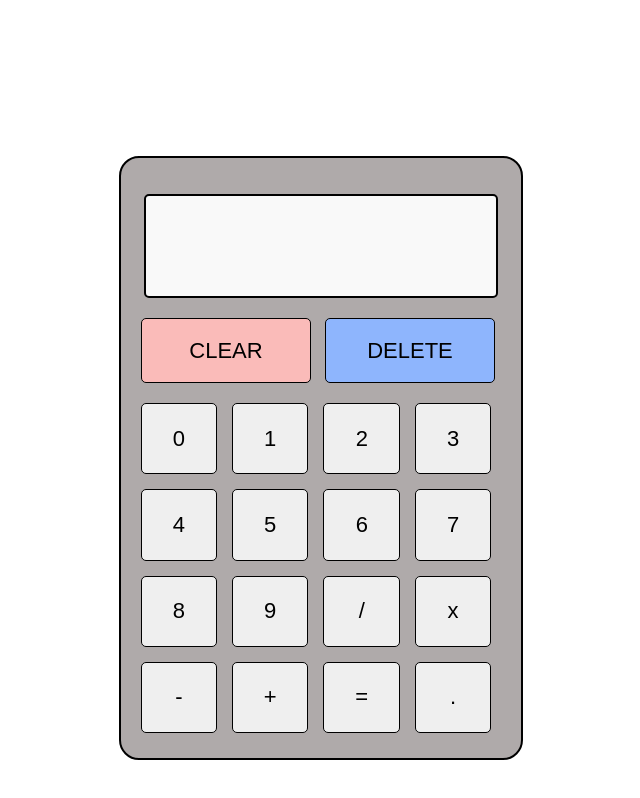
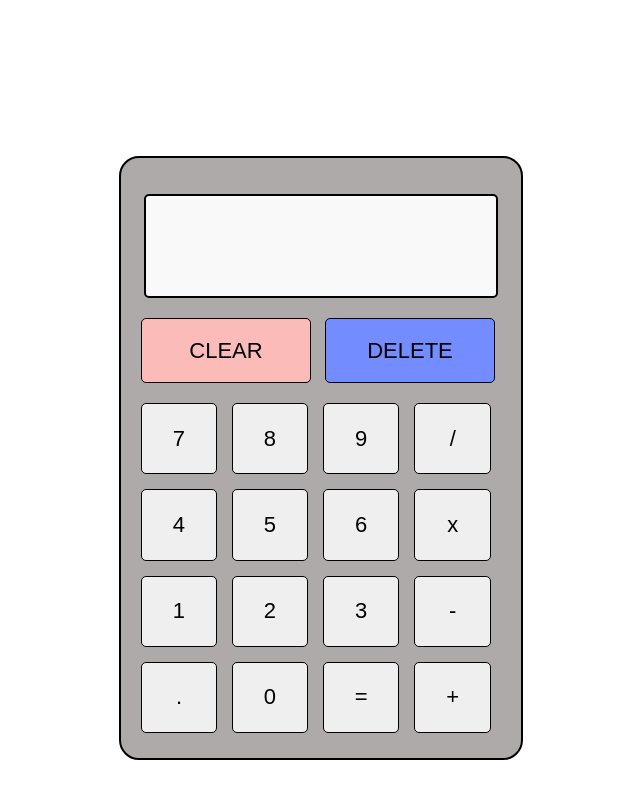
Before and after one commit to LeooR22/Calculator, a plain HTML site: page index.html in a window 1280 px wide. Shown: the whole page, without its empty margins (319-959 px from the left). Drawn offline with Linux system fonts and the light colour scheme.

Commit message:
90% complete of css

```diff
--- a/index.html
+++ b/index.html
@@ -15,26 +15,28 @@
           </div>
           <div class="buttons-main">
               <div class="buttons-set1">
-                  <button id="clear">CLEAR</button>
-                  <button id="delete">DELETE</button>
+                  <button class="especialButtons" id="clear">CLEAR</button>
+                  <button class="especialButtons" id="delete">DELETE</button>
               </div>
               <div class="buttons-set2">
-                  <button class="numbers" id="">0</button>
-                  <button class="numbers" id="">1</button>
-                  <button class="numbers" id="">2</button>
-                  <button class="numbers" id="">3</button>
-                  <button class="numbers" id="">4</button>
-                  <button class="numbers" id="">5</button>
-                  <button class="numbers" id="">6</button>
-                  <button class="numbers" id="">7</button>
-                  <button class="numbers" id="">8</button>
-                  <button class="numbers" id="">9</button>
+                  <button class="numbers" id="n7">7</button>
+                  <button class="numbers" id="n8">8</button>
+                  <button class="numbers" id="n9">9</button>
                   <button class="numbers" id="">/</button>
+                  <button class="numbers" id="n4">4</button>
+                  <button class="numbers" id="n5">5</button>
+                  <button class="numbers" id="n6">6</button>
                   <button class="numbers" id="">x</button>
+                  <button class="numbers" id="n1">1</button>
+                  <button class="numbers" id="n2">2</button>
+                  <button class="numbers" id="n3">3</button>
                   <button class="numbers" id="">-</button>
+                  <button class="numbers" id="">.</button>
+                  <button class="numbers" id="n0">0</button>
+                  <button class="numbers" id="">=</button>
                   <button class="numbers" id="">+</button>
-                  <button class="numbers" id="">=</button>
-                  <button class="numbers" id="">.</button>
+
+
               </div>
           </div>
     </div>
--- a/style.css
+++ b/style.css
@@ -53,7 +53,7 @@
     font-size: 22px;
     width: 170px;
     height: 65px;
-    background-color: rgb(142, 181, 253);
+    background-color: rgb(115, 140, 255);
 }
 
 .buttons-set2{
@@ -72,3 +72,31 @@
     border: 1px black solid;
     border-radius: 5px;
 }
+
+.numbers:hover{
+    background-color: rgb(194, 191, 191);
+}
+
+
+.numbers:active{
+    transform: scale(1.05);
+    box-shadow: 3px 3px 3px black;
+}
+
+#clear:hover{
+    background-color: rgb(233, 171, 169);;
+}
+
+#clear:active{
+    transform: scale(1.05);
+    box-shadow: 3px 3px 3px black;
+}
+
+#delete:hover{
+    background-color: rgb(82, 110, 236);
+}
+
+#delete:active{
+    transform: scale(1.05);
+    box-shadow: 3px 3px 3px black;
+}
```
